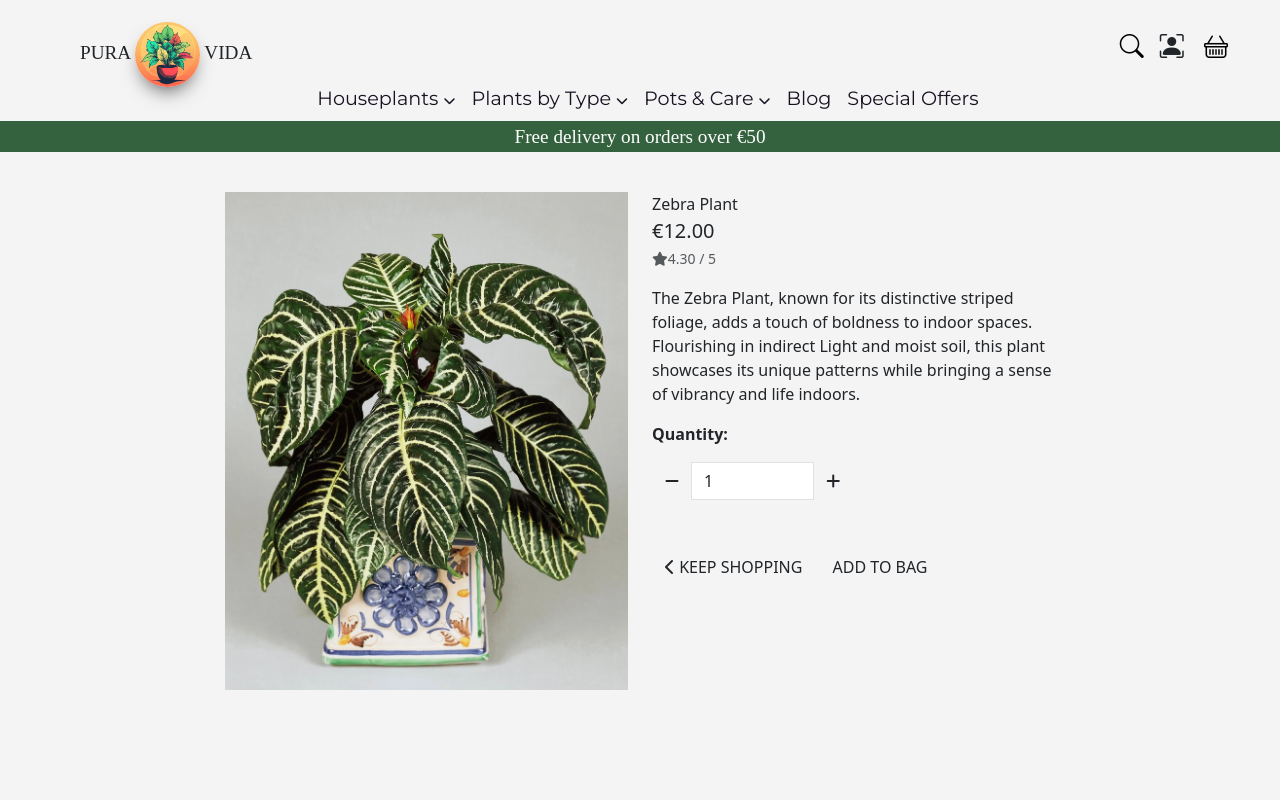
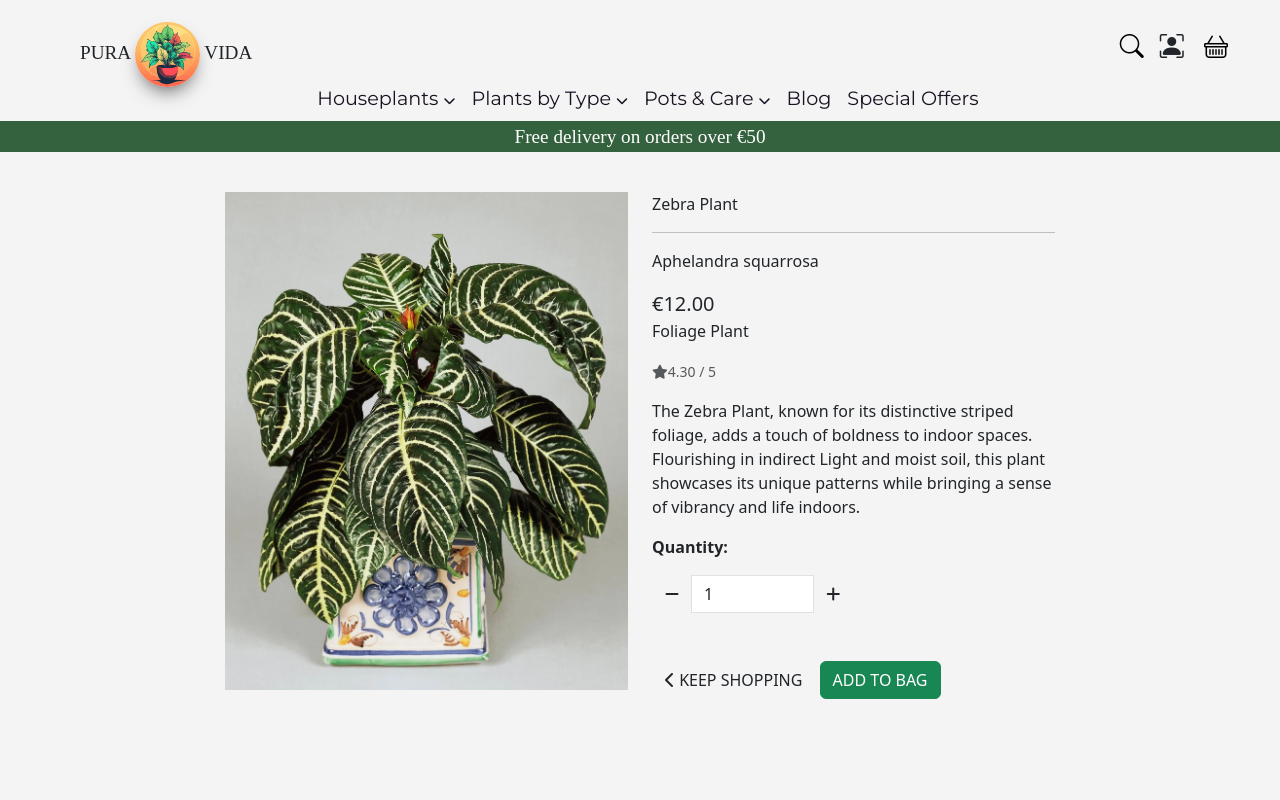
Before and after one commit to viktor-codes/puravida, a Django app: page /products/1/ in a window 1280 px wide. Run offline with Django 3.2, Linux system fonts and the light colour scheme; data comes from the database, SQL or seed files in the repository; some libraries are stand-ins or nearby versions; some web fonts are replaced.

Commit message:
Added add to bag functionality

```diff
--- a/bag/urls.py
+++ b/bag/urls.py
@@ -3,4 +3,5 @@ from . import views
 
 urlpatterns = [
     path('', views.view_bag, name='view_bag'),
+    path('add/<item_id>/', views.add_to_bag, name='add_to_bag'),
 ]
--- a/products/templates/products/product_details.html
+++ b/products/templates/products/product_details.html
@@ -27,7 +27,10 @@
         <div class="col-12 col-md-6 col-lg-4">
             <div class="product-details-container mb-5 mt-md-5">
                 <p class="mb-0">{{ product.name }}</p>
+                <hr>
+                <p>{{ product.botanical_name }}</p>
                 <p class="lead mb-0 text-left font-weight-bold">€{{ product.price }}</p>
+                <p>{{ product.category.friendly_name }}</p>
                 {% if product.rating %}
                 <small class="text-muted"><i class="fas fa-star mr-1"></i>{{ product.rating }} / 5</small>
                 {% else %}
@@ -40,7 +43,7 @@
                 </small>
                 {% endif %}
                 <p class="mt-3">{{ product.description }}</p>
-                <form class="form" action="" method="POST">
+                <form class="form" action="{% url 'add_to_bag' product.id %}" method="POST">
                     {% csrf_token %}
                     <div class="form-row">
                         <div class="col-12">
@@ -68,15 +71,14 @@
                                 </div>
                             </div>
                         </div>
-
                         <div class="col-12">
-                            <a href="{% url 'products' %}" class="btn btn-outline-black rounded-0 mt-5">
+                            <a href="{% url 'products' %}" class="btn mt-5">
                                 <span class="icon">
                                     <i class="fas fa-chevron-left"></i>
                                 </span>
                                 <span class="text-uppercase">Keep Shopping</span>
                             </a>
-                            <input type="submit" class="btn btn-black rounded-0 text-uppercase mt-5" value="Add to Bag">
+                            <input type="submit" class="btn btn-success text-uppercase mt-5" value="Add to Bag">
                         </div>
                         <input type="hidden" name="redirect_url" value="{{ request.path }}">
                     </div>
--- a/static/css/base.css
+++ b/static/css/base.css
@@ -1,3 +1,7 @@
+ :root {
+     --bs-success: #35623e;
+ }
+
 body {
     background-color: #FFE167;
 }
```
Also changed, not shown: bag/views.py (+18 -0 lines).
